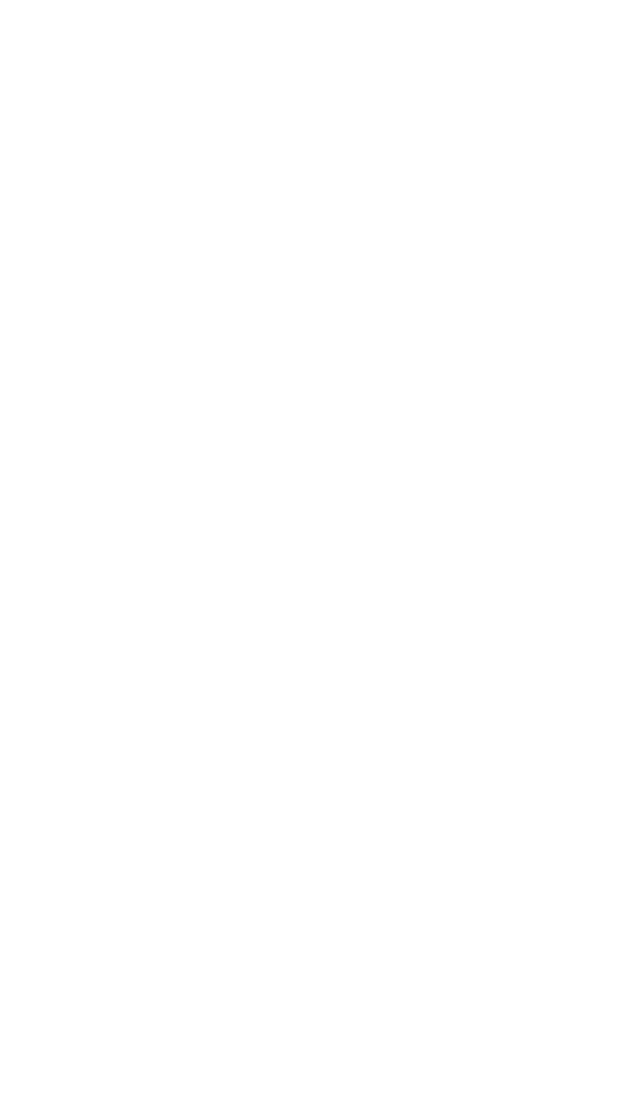
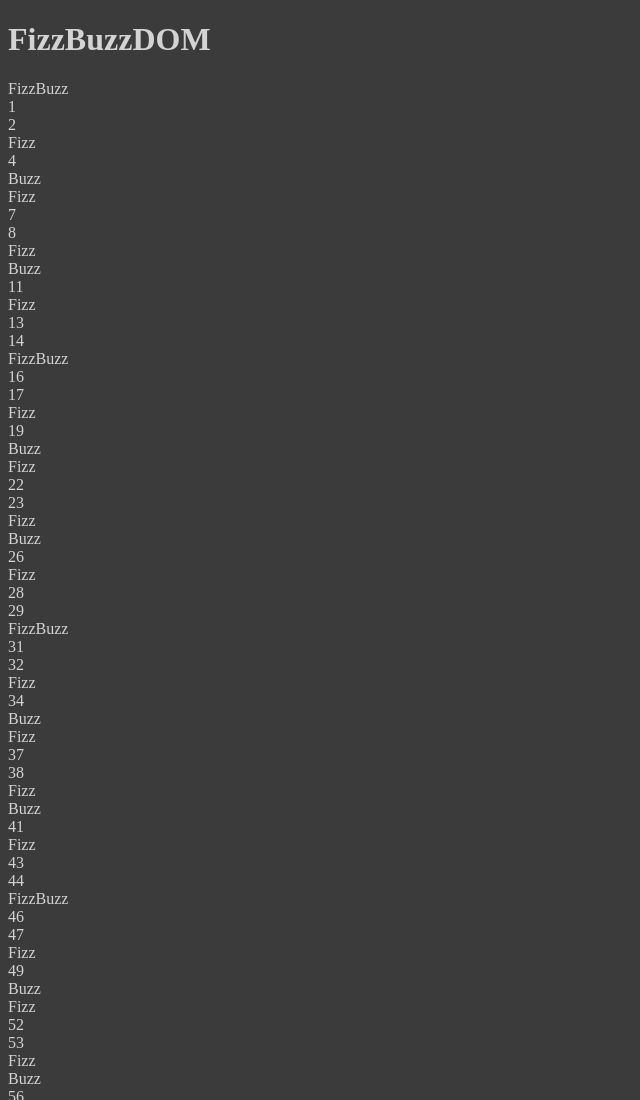
Before and after one commit to MarcoCusenza/js-fizzbuzzdom, a plain HTML site: page index.html in a window 1280 px wide. Shown: the top 1100 px of the page, without its empty margins (0-640 px from the left). Before the commit the page ends 800 px from the top, so only its background shows below. Drawn offline with Linux system fonts and the light colour scheme.

Commit message:
milestone 1

```diff
--- a/css/style.css
+++ b/css/style.css
@@ -0,0 +1,4 @@
+*{
+    background-color: rgb(59, 59, 59);
+    color: lightgray;
+}
--- a/index.html
+++ b/index.html
@@ -6,10 +6,17 @@
     <meta http-equiv="X-UA-Compatible" content="IE=edge">
     <meta name="viewport" content="width=device-width, initial-scale=1.0">
     <title>FizzBuzzDOM</title>
+    <link rel="stylesheet" href="css/style.css">
 </head>
 
 <body>
 
+    <h1>FizzBuzzDOM</h1>
+    <div id="grid"></div>
+
+    <script src="js/script.js"></script>
+
+
 </body>
 
 </html>
--- a/js/script.js
+++ b/js/script.js
@@ -0,0 +1,22 @@
+const grid = document.getElementById("grid");
+let x = 0;
+
+for (let i = 0; i <= 100; i++) {
+    if (i % 15 == 0) {
+        x = "FizzBuzz";
+    } else if (i % 3 == 0) {
+        x = "Fizz";
+    } else if (i % 5 == 0) {
+        x = "Buzz";
+    } else {
+        x = i;
+    }
+
+    console.log(x);
+
+    if (isNaN(x)) {
+        grid.innerHTML += `<div class="box ${x}">${x}</div>`;
+    } else {
+        grid.innerHTML += `<div class="box">${x}</div>`;
+    }
+}
```
